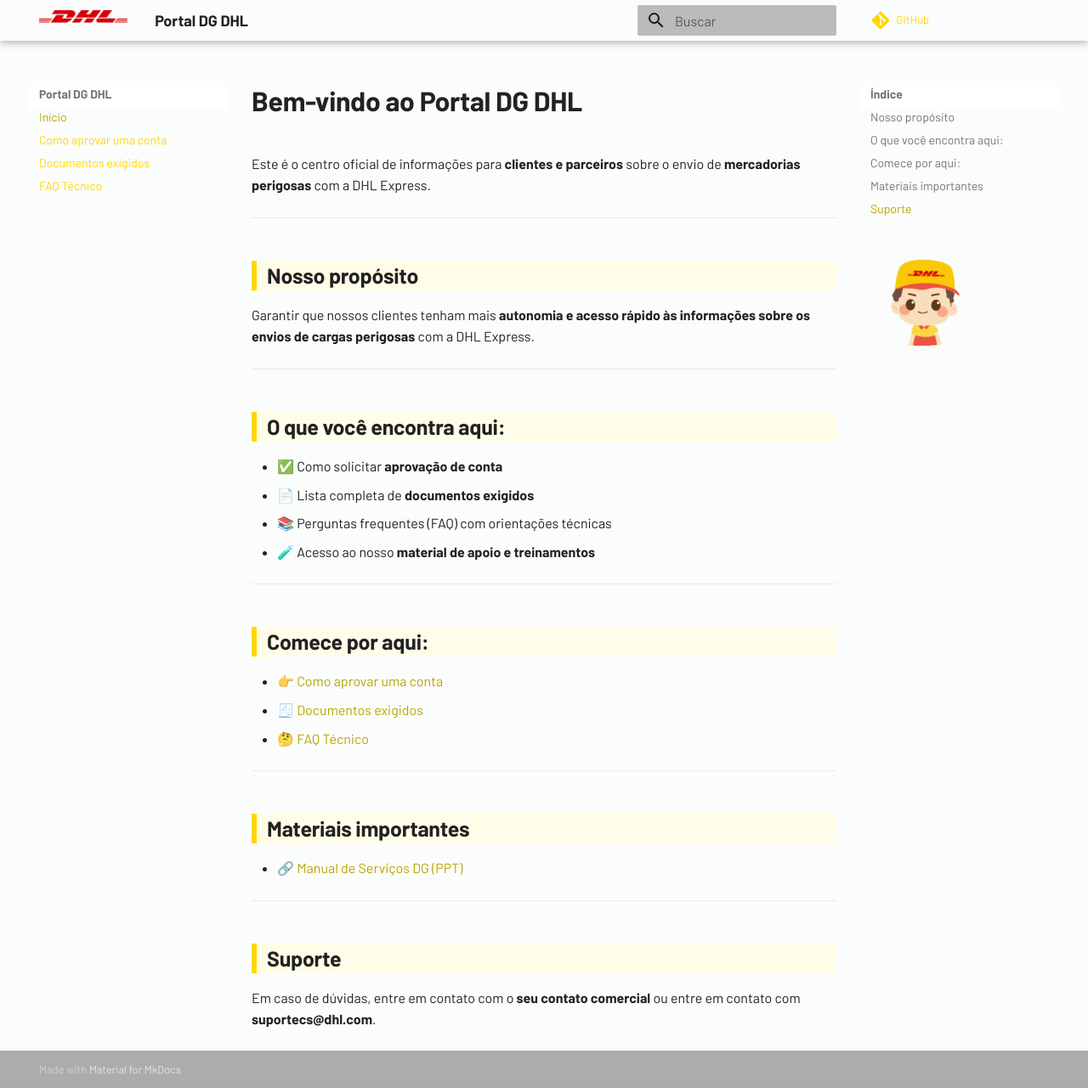
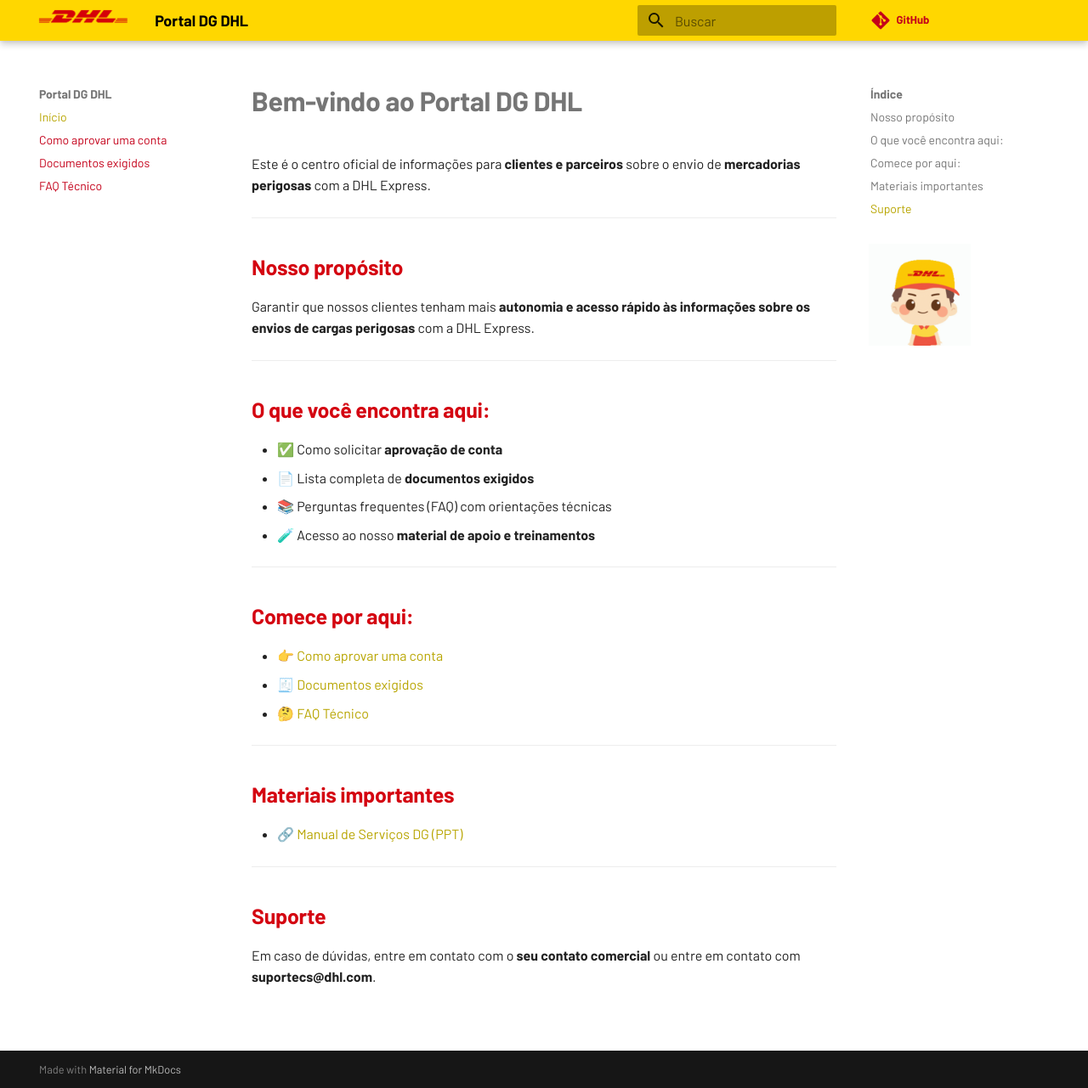
Before and after one commit to portaldangerousgoods/dpdhl, an MkDocs documentation site: the page built from docs/index.md, in a window 1280 px wide and 1281 px high. Shown: the whole window at 85% size. Built offline with MkDocs 1.6.1 and Material for MkDocs 9.7.7, drawn with Linux system fonts in a browser that asks for light colours; comment, search, counter and statistics services are not loaded.

Commit message:
Update extra.css

```diff
--- a/docs/extra.css
+++ b/docs/extra.css
@@ -1,45 +1,55 @@
-/* Fundo geral claro */
+/* Fundo base e estrutura */
+body,
 .md-content,
-.md-footer,
-.md-header,
-.md-sidebar,
 .md-main {
-  background-color: #FBFDFC;
+  background: #ffffff;
+  font-family: 'Barlow', sans-serif;
 }
 
-/* Links e destaques com amarelo DHL */
-a, a:visited {
-  color: #FFD700; /* Amarelo */
+/* Header em amarelo DHL */
+.md-header {
+  background-color: #FFD700;
+  color: black;
+  font-weight: 600;
 }
 
+/* Links e navegação */
+a, a:visited {
+  color: #C4001A;
+  text-decoration: none;
+}
 a:hover {
-  color: #EAAA00;
   text-decoration: underline;
 }
 
-/* Caixas e divisores personalizados */
-.md-typeset h2 {
-  border-left: 6px solid #FFD700;
-  padding-left: 12px;
-  background-color: #fffde7;
-  margin-top: 2em;
+/* Destaques em cartões */
+.card-dhl {
+  background: white;
+  border: 1px solid #eee;
+  box-shadow: 0 2px 6px rgba(0,0,0,0.1);
+  padding: 1.5rem;
+  border-radius: 8px;
+  margin-bottom: 1.5rem;
 }
 
-/* Botões e ênfase */
-strong {
-  color: #222;
+/* Títulos amarelos como na DHL */
+h2 {
+  color: #D40511;
+  font-weight: bold;
 }
 
-/* Aplica amarelo em títulos específicos */
-h1, h2, h3 {
-  color: #DAA520;
+/* Botões estilo DHL */
+.btn-dhl {
+  background-color: #C4001A;
+  color: white;
+  padding: 0.6rem 1.2rem;
+  border: none;
+  border-radius: 5px;
+  font-weight: bold;
+  display: inline-block;
+  text-align: center;
+  margin-top: 1rem;
 }
-
-/* Torna o GIF visível em todas as páginas, fixado no topo da barra lateral */
-.gif-dhl {
-  position: fixed;
-  right: 20px;
-  top: 100px;
-  width: 100px;
-  z-index: 10;
+.btn-dhl:hover {
+  background-color: #a00015;
 }
```
